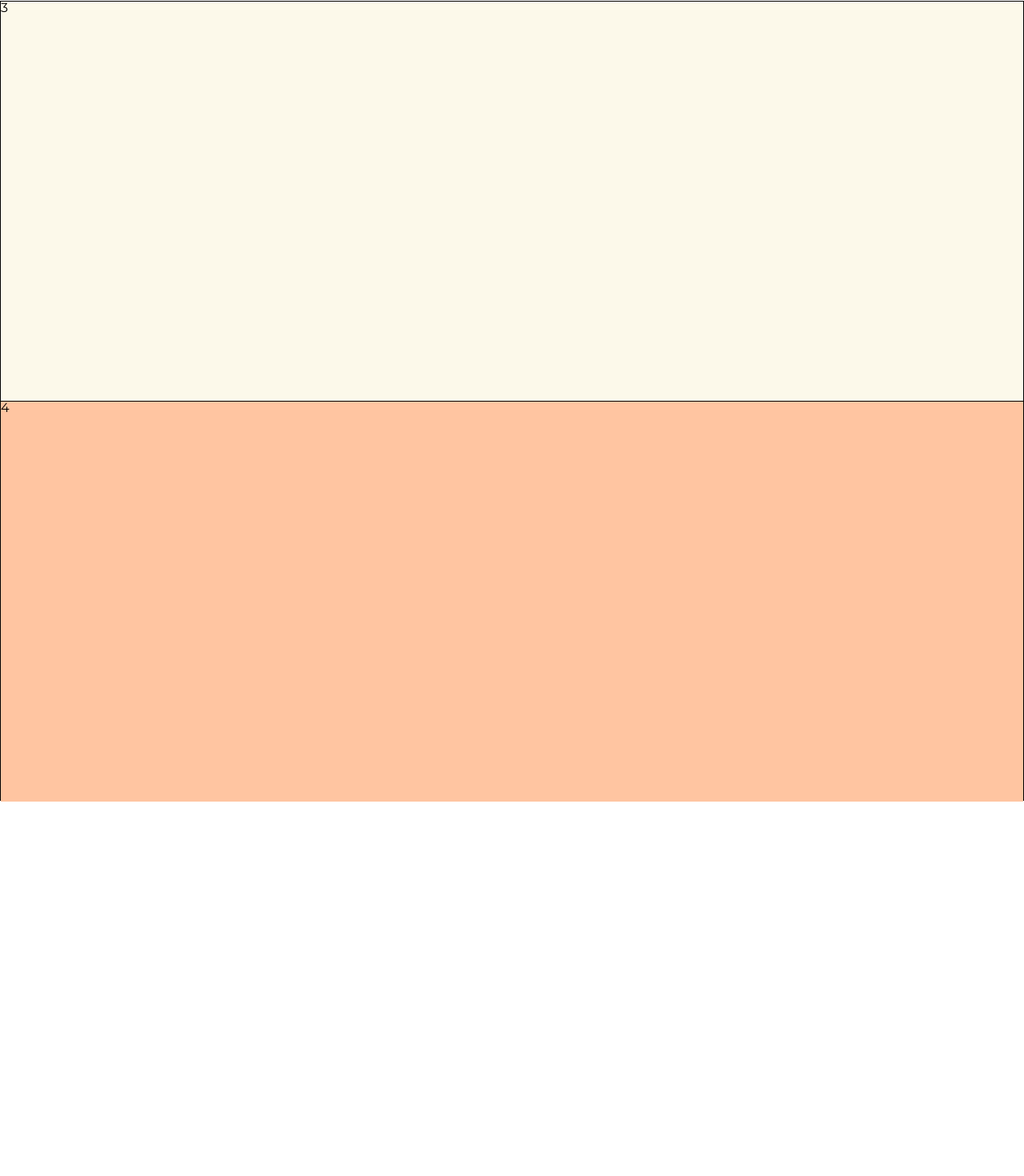
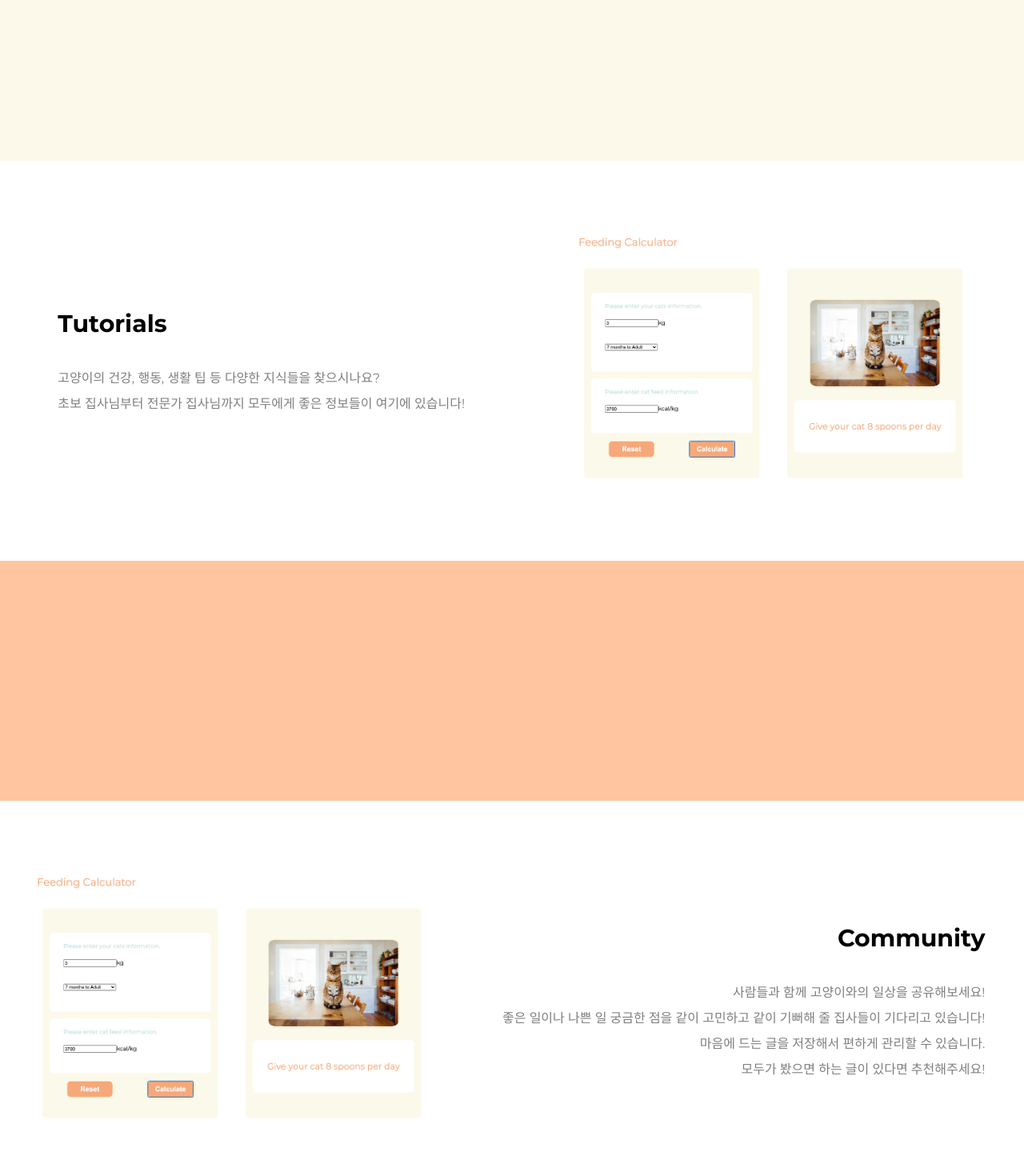
Before and after one commit to codestates/yourcat-client, a React (Create React App) app: page / in a window 1280 px wide. Shown: the part 999-2469 px from the top of the page at 80% size. Before the commit the page ends 2001 px from the top, so only its background shows below. Built offline with nearby package versions, Linux system fonts and the light colour scheme.

Commit message:
[#40][Style] LandingPage design

```diff
--- a/src/components/pages/LandingPage/LandingPage.js
+++ b/src/components/pages/LandingPage/LandingPage.js
@@ -1,6 +1,7 @@
 import React from 'react';
 import styled from 'styled-components';
 import BlackCat from '../../../images/blackCat.png';
+import pageImage from '../../../images/mainCalculator.png';
 
 const CatImg = styled('img')`
   width: 33%;
@@ -9,6 +10,21 @@ const CatImg = styled('img')`
 CatImg.defaultProps = {
   src: BlackCat,
 };
+
+const IMG = styled('img')`
+  width: 40%;
+`;
+
+IMG.defaultProps = {
+  src: pageImage,
+};
+
+const Container = styled('div')`
+  display: flex;
+  justify-content: space-around;
+  align-items: center;
+  height: 500px;
+`;
 
 const CatBox = styled('div')`
   display: flex;
@@ -24,37 +40,76 @@ const Box = styled('div')`
   height: 500px;
 `;
 
-// const MintBox = styled('div')`
-//   background-color: #badfdb;
-//   height: 500px;
-// `;
+const MintBox = styled('div')`
+  background-color: #badfdb;
+  height: 300px;
+`;
 
 const YellowBox = styled('div')`
   background-color: #fcf9ea;
-  height: 500px;
+  height: 300px;
 `;
 
 const OrangeBox = styled('div')`
   background-color: #ffc5a1;
-  height: 500px;
+  height: 300px;
 `;
 
-const TextBox = styled('div')`
-  height: 500px;
+const MainTextBox = styled('div')`
+  height: 400px;
   display: flex;
   flex-direction: column;
   justify-content: center;
   align-items: center;
 `;
 
+const LeftTextBox = styled('div')`
+  height: 500px;
+  display: flex;
+  flex-direction: column;
+  justify-content: center;
+`;
+
+const RightTextBox = styled('div')`
+  height: 500px;
+  display: flex;
+  flex-direction: column;
+  justify-content: center;
+  align-items: end;
+`;
+
 const WelcomeTitle = styled('h1')`
   font-weight: 700;
   margin: 15px;
+  margin-bottom: 30px;
 `;
+
+const RightTitle = styled('h1')`
+  font-weight: 700;
+  margin: 15px;
+  margin-bottom: 30px;
+
+  text-align: right;
+  width: 95%;
+`;
+
 const WelcomeDesc = styled('p')`
   color: rgba(0, 0, 0, 0.5);
   text-align: center;
   margin: 15px;
+`;
+
+const LeftDesc = styled('p')`
+  color: rgba(0, 0, 0, 0.5);
+  margin: 15px;
+  text-align: left;
+`;
+
+const RightDesc = styled('p')`
+  color: rgba(0, 0, 0, 0.5);
+  margin: 15px;
+  right: 10px;
+  text-align: right;
 `;
 
 export default function LandingPage() {
@@ -65,7 +120,7 @@ export default function LandingPage() {
           <CatImg />
         </CatBox>
       </Box>
-      <TextBox>
+      <MainTextBox>
         <WelcomeTitle>Your Cat</WelcomeTitle>
         <WelcomeDesc>
           Your Cat is all about cat.
@@ -76,13 +131,90 @@ export default function LandingPage() {
           <br />
           Do you want to show your cat to others?
         </WelcomeDesc>
-      </TextBox>
-      <Box>
-        <YellowBox>3</YellowBox>
-      </Box>
-      <Box>
-        <OrangeBox>4</OrangeBox>
-      </Box>
+      </MainTextBox>
+      <YellowBox />
+      <Container>
+        <LeftTextBox>
+          <WelcomeTitle>Tutorials</WelcomeTitle>
+          <LeftDesc>
+            고양이의 건강, 행동, 생활 팁 등 다양한 지식들을 찾으시나요? <br />
+            <br />
+            초보 집사님부터 전문가 집사님까지 모두에게 좋은 정보들이 여기에
+            있습니다!
+          </LeftDesc>
+        </LeftTextBox>
+        <IMG />
+      </Container>
+
+      <OrangeBox />
+
+      <Container>
+        <IMG />
+        <RightTextBox>
+          <RightTitle>Community</RightTitle>
+          <RightDesc>
+            사람들과 함께 고양이와의 일상을 공유해보세요! <br />
+            <br />
+            좋은 일이나 나쁜 일 궁금한 점을 같이 고민하고 같이 기뻐해 줄
+            집사들이 기다리고 있습니다! <br />
+            <br />
+            마음에 드는 글을 저장해서 편하게 관리할 수 있습니다. <br />
+            <br />
+            모두가 봤으면 하는 글이 있다면 추천해주세요!
+          </RightDesc>
+        </RightTextBox>
+      </Container>
+
+      <YellowBox />
+      <Container>
+        <LeftTextBox>
+          <WelcomeTitle>Photo</WelcomeTitle>
+          <LeftDesc>
+            고양이와 함께한 순간 순간을 기록하고 공유하세요! <br />
+            <br />
+            어떠한 글도 필요없습니다.
+            <br />
+            <br /> 오직 사진만으로 고양이를 사랑하는 많은 사람들과 소통하세요.{' '}
+            <br />
+            <br />
+            당신의 고양이를 사랑해 줄 많은 집사들이 기다리고 있습니다.
+            <br />
+            <br /> your cat? our cat!
+          </LeftDesc>
+        </LeftTextBox>
+        <IMG />
+      </Container>
+      <MintBox />
+      <Container>
+        <IMG />
+        <RightTextBox>
+          <RightTitle>Calculator</RightTitle>
+          <RightDesc>
+            우리 고양이에게 사료를 얼마나 줘야 할 지 고민이시라구요? <br />
+            <br />
+            집사님들이 알기 쉽게 숟가락으로 급여량을 알려 드립니다.
+          </RightDesc>
+        </RightTextBox>
+      </Container>
+      <YellowBox />
+      <Container>
+        <LeftTextBox>
+          <WelcomeTitle>Bookmark</WelcomeTitle>
+          <LeftDesc>
+            고양이와 함께한 순간 순간을 기록하고 공유하세요! <br />
+            <br />
+            어떠한 글도 필요없습니다.
+            <br />
+            <br /> 오직 사진만으로 고양이를 사랑하는 많은 사람들과 소통하세요.{' '}
+            <br />
+            <br />
+            당신의 고양이를 사랑해 줄 많은 집사들이 기다리고 있습니다.
+            <br />
+            <br /> your cat? our cat!
+          </LeftDesc>
+        </LeftTextBox>
+        <IMG />
+      </Container>
     </div>
   );
 }
```
Also changed, not shown: src/images/mainCalculator.png (added).
